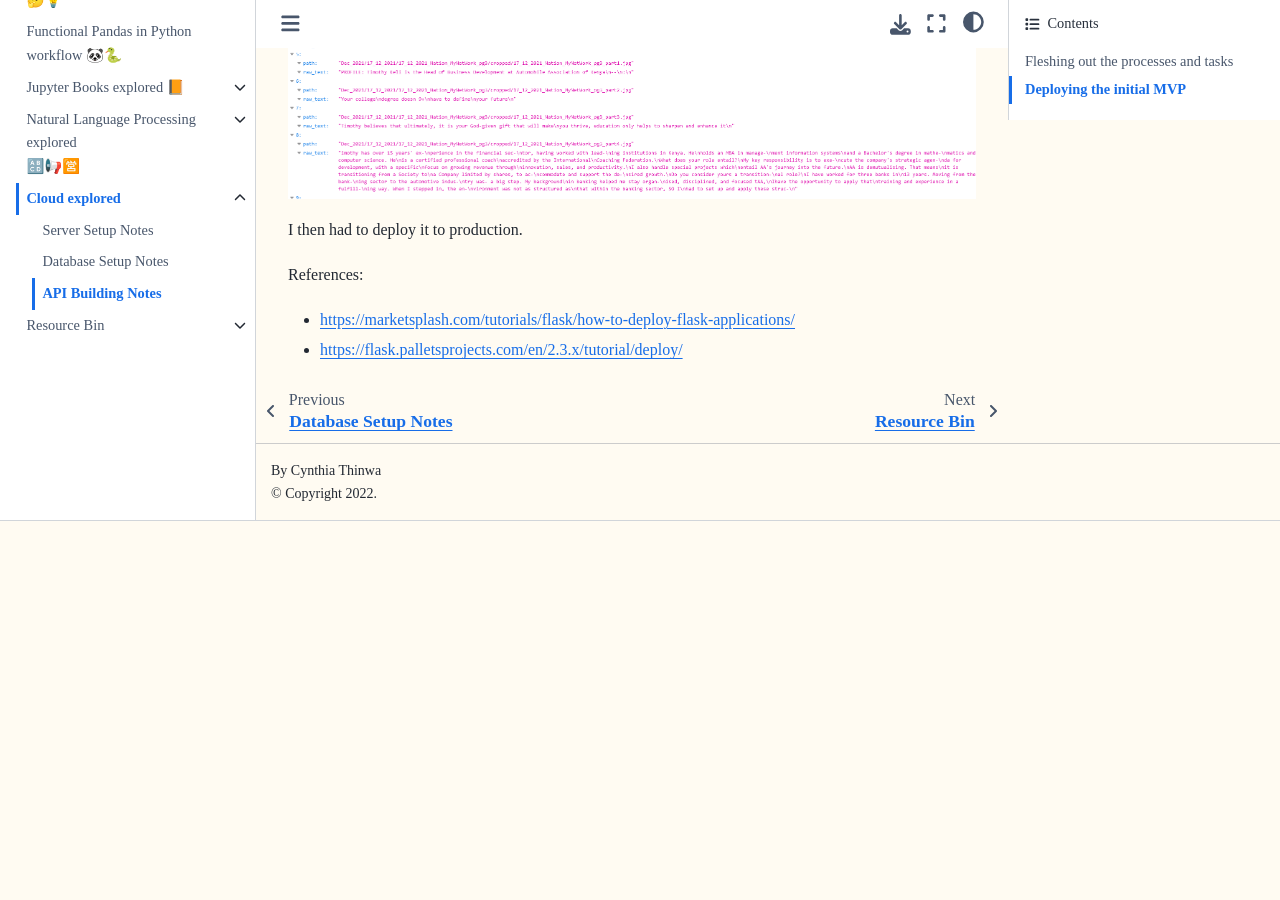
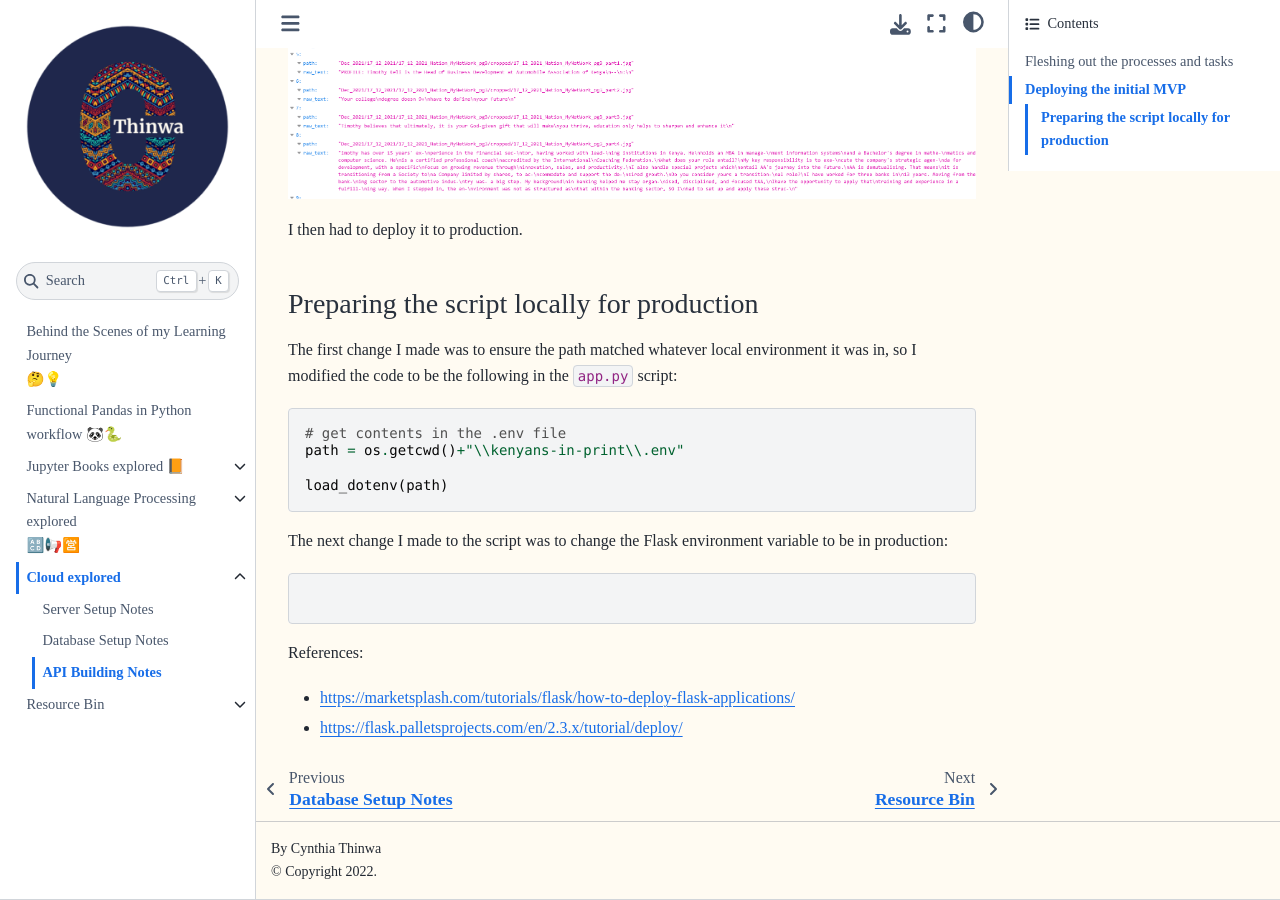
Before and after one commit to CeeThinwa/BTS-Continuous-Learning, a Jupyter Book: the page built from book/6/api_setup.md, in a window 1280 px wide and 900 px high, scrolled down 6443 px. Built offline with Jupyter Book 1.0.4 settings and Sphinx 7.4.7 and the Sphinx Book theme 1.1.4, drawn with Linux system fonts in a browser that asks for light colours; before the commit the page ends 6964 px from its top, so only the background shows below that.

Commit message:
Update api_setup.md

````diff
--- a/book/6/api_setup.md
+++ b/book/6/api_setup.md
@@ -247,6 +247,24 @@ Once I tested the API locally and saw that it gave good enough results:
 
 I then had to deploy it to production.
 
+### Preparing the script locally for production
+
+The first change I made was to ensure the path matched whatever local environment it was in, so I modified the code to
+be the following in the `app.py` script:
+
+```
+# get contents in the .env file
+path = os.getcwd()+"\\kenyans-in-print\\.env"
+
+load_dotenv(path)
+```
+
+The next change I made to the script was to change the Flask environment variable to be in production:
+
+```
+
+```
+
 References:
 * https://marketsplash.com/tutorials/flask/how-to-deploy-flask-applications/
 * https://flask.palletsprojects.com/en/2.3.x/tutorial/deploy/
````
